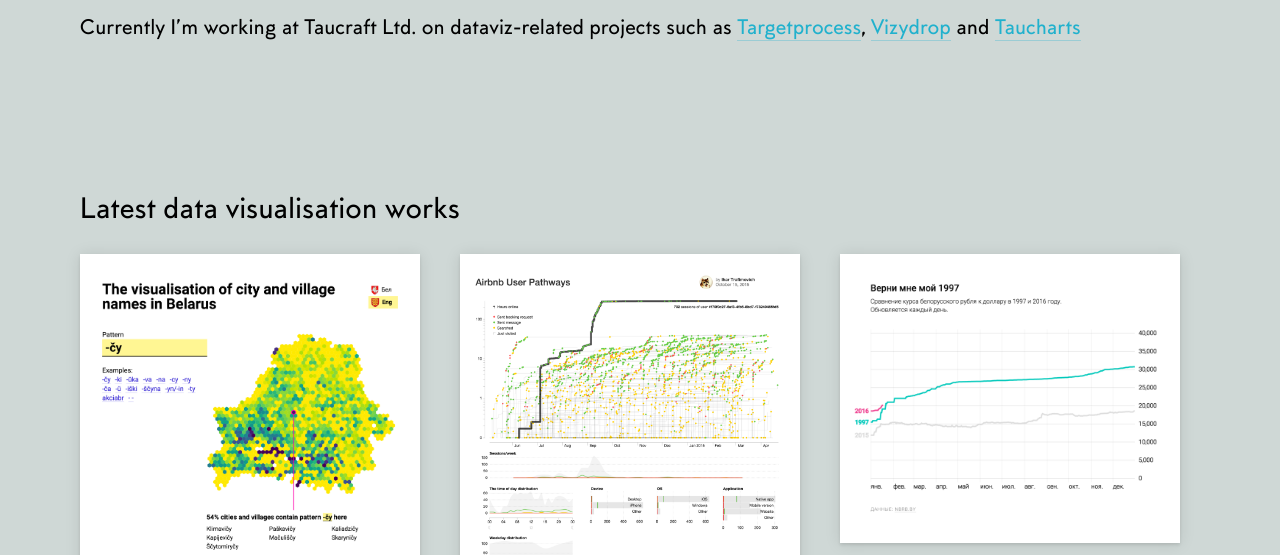
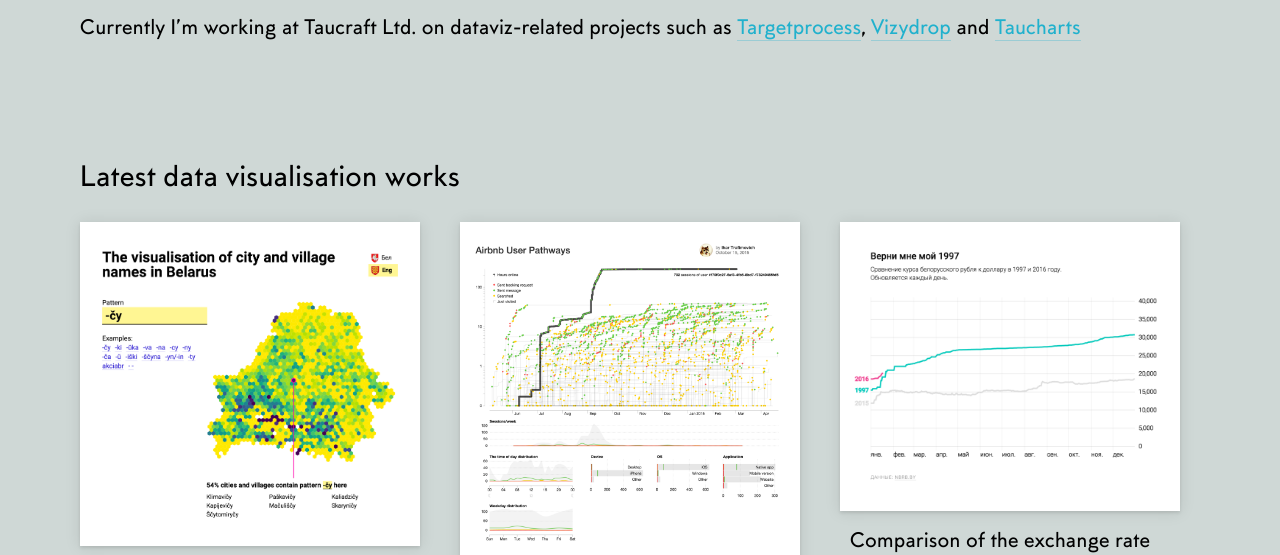
Before and after one commit to unutranyholas/trafimovich.github.io, a plain HTML site: page index.html in a window 1280 px wide. Shown: the part 199-754 px from the top of the page. Drawn offline with Linux system fonts and the light colour scheme; a small style sheet from the web is missing.

Commit message:
Fix layout

```diff
--- a/index.html
+++ b/index.html
@@ -103,7 +103,7 @@
     h3 {
       font-size: 1.75rem;
       font-weight: 500;
-      margin: 8vh 0px 24px;
+      margin: 4vh 0px 24px;
     }
 
     h4 {
```
